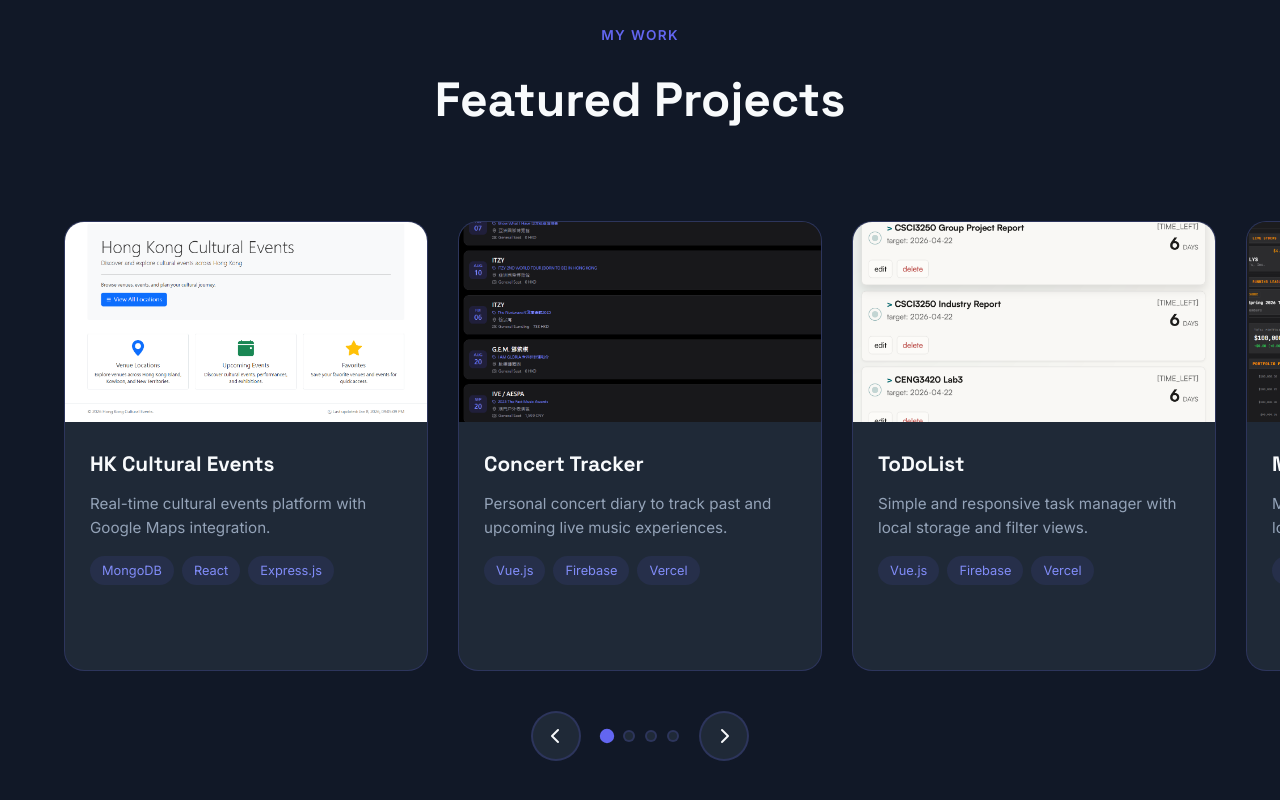
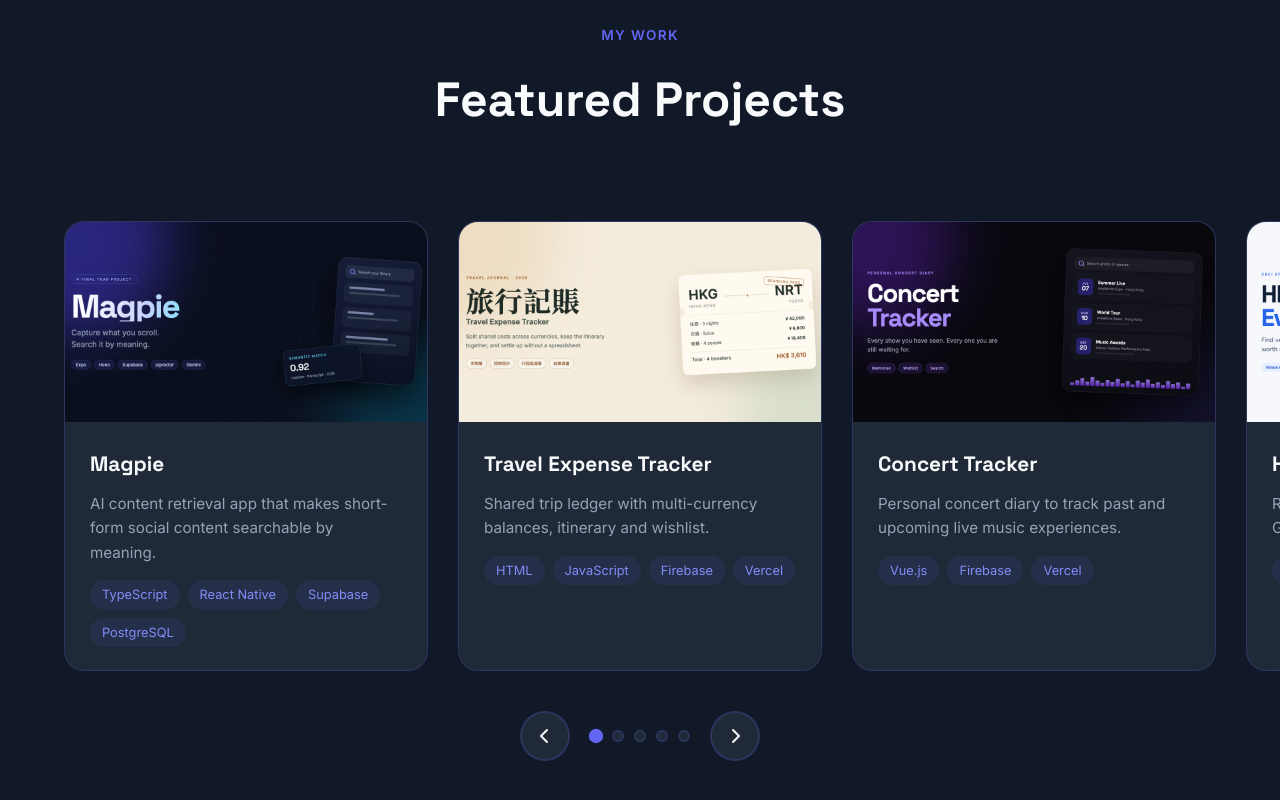
Before and after one commit to Funnywai/Funnywai.github.io, a plain HTML site: page index.html in a window 1280 px wide. Shown: the part 3540-4340 px from the top of the page. Drawn offline with Linux system fonts and the light colour scheme; animation ran at ten frames a second.

Commit message:
Refresh project showcase with Magpie, Travel, and new covers
Co-authored-by: sisyphus-dev-ai <sisyphus-dev-ai@users.noreply.github.com>

```diff
--- a/index.html
+++ b/index.html
@@ -177,9 +177,10 @@
                     <div class="stat-icon">
                         <i class="fas fa-code-branch"></i>
                     </div>
-                    <div class="stat-number" data-count="4">0</div>
+                    <div class="stat-number" data-count="5">0</div>
                     <div class="stat-label">Projects Completed</div>
                     <div class="stat-icons">
+                        <i class="fas fa-folder-open"></i>
                         <i class="fas fa-folder-open"></i>
                         <i class="fas fa-folder-open"></i>
                         <i class="fas fa-folder-open"></i>
@@ -353,7 +354,144 @@
                         <div class="card-inner">
                             <div class="card-front">
                                 <div class="project-image">
-                                    <img src="Picture/HKCulturalEvents.png" alt="HK Cultural Events">
+                                    <img src="Picture/magpie.png" alt="Magpie AI content retrieval app">
+                                    <div class="project-overlay">
+                                        <a href="https://github.com/Funnywai/FYP_Magpie" target="_blank" rel="noopener noreferrer" class="view-project">View Code</a>
+                                    </div>
+                                </div>
+                                <div class="project-content">
+                                    <h3>Magpie</h3>
+                                    <p>AI content retrieval app that makes short-form social content searchable by meaning.</p>
+                                    <div class="project-tech">
+                                        <span>TypeScript</span>
+                                        <span>React Native</span>
+                                        <span>Supabase</span>
+                                        <span>PostgreSQL</span>
+                                    </div>
+                                </div>
+                            </div>
+                            <div class="card-back">
+                                <h3>Magpie - AI Content Retrieval</h3>
+                                <p>Final-year project: a pnpm monorepo with an Expo client and Hono API sharing Zod schemas, backed by a 12-table Supabase schema with row-level security.</p>
+                                <div class="project-features">
+                                    <div class="feature">
+                                        <i class="fas fa-magnifying-glass"></i>
+                                        <span>Semantic Search</span>
+                                    </div>
+                                    <div class="feature">
+                                        <i class="fas fa-lock"></i>
+                                        <span>JWT + RLS</span>
+                                    </div>
+                                    <div class="feature">
+                                        <i class="fas fa-vial"></i>
+                                        <span>pgTAP in CI</span>
+                                    </div>
+                                </div>
+                                <a href="https://github.com/Funnywai/FYP_Magpie" target="_blank" rel="noopener noreferrer" class="btn btn-primary">
+                                    <span>View Code</span>
+                                    <i class="fab fa-github"></i>
+                                </a>
+                            </div>
+                        </div>
+                    </div>
+
+                    <!-- Project Card 2 -->
+                    <div class="project-card" data-index="1">
+                        <div class="card-inner">
+                            <div class="card-front">
+                                <div class="project-image">
+                                    <img src="Picture/travel.png" alt="Travel expense tracker app">
+                                    <div class="project-overlay">
+                                        <a href="https://github.com/Funnywai/Travel" target="_blank" rel="noopener noreferrer" class="view-project">View Code</a>
+                                    </div>
+                                </div>
+                                <div class="project-content">
+                                    <h3>Travel Expense Tracker</h3>
+                                    <p>Shared trip ledger with multi-currency balances, itinerary and wishlist.</p>
+                                    <div class="project-tech">
+                                        <span>HTML</span>
+                                        <span>JavaScript</span>
+                                        <span>Firebase</span>
+                                        <span>Vercel</span>
+                                    </div>
+                                </div>
+                            </div>
+                            <div class="card-back">
+                                <h3>Travel Expense Tracker</h3>
+                                <p>A mobile-first travel journal: split bills across currencies, settle balances with a min-transactions algorithm, and share itineraries and wishlists in real time.</p>
+                                <div class="project-features">
+                                    <div class="feature">
+                                        <i class="fas fa-coins"></i>
+                                        <span>Multi-currency</span>
+                                    </div>
+                                    <div class="feature">
+                                        <i class="fas fa-scale-balanced"></i>
+                                        <span>Settlement Engine</span>
+                                    </div>
+                                    <div class="feature">
+                                        <i class="fas fa-cloud"></i>
+                                        <span>Real-time Sync</span>
+                                    </div>
+                                </div>
+                                <a href="https://github.com/Funnywai/Travel" target="_blank" rel="noopener noreferrer" class="btn btn-primary">
+                                    <span>View Code</span>
+                                    <i class="fab fa-github"></i>
+                                </a>
+                            </div>
+                        </div>
+                    </div>
+
+                    <!-- Project Card 3 -->
+                    <div class="project-card" data-index="2">
+                        <div class="card-inner">
+                            <div class="card-front">
+                                <div class="project-image">
+                                    <img src="Picture/concert-tracker.png" alt="Concert Tracker">
+                                    <div class="project-overlay">
+                                        <a href="https://concert-tracker-woad.vercel.app/" target="_blank" rel="noopener noreferrer" class="view-project">View Project</a>
+                                    </div>
+                                </div>
+                                <div class="project-content">
+                                    <h3>Concert Tracker</h3>
+                                    <p>Personal concert diary to track past and upcoming live music experiences.</p>
+                                    <div class="project-tech">
+                                        <span>Vue.js</span>
+                                        <span>Firebase</span>
+                                        <span>Vercel</span>
+                                    </div>
+                                </div>
+                            </div>
+                            <div class="card-back">
+                                <h3>Concert Tracker</h3>
+                                <p>A personal concert tracking app to save concerts you've attended and plan future ones, with cloud sync and beautiful UI.</p>
+                                <div class="project-features">
+                                    <div class="feature">
+                                        <i class="fas fa-music"></i>
+                                        <span>Concert Diary</span>
+                                    </div>
+                                    <div class="feature">
+                                        <i class="fas fa-calendar-alt"></i>
+                                        <span>Event Planning</span>
+                                    </div>
+                                    <div class="feature">
+                                        <i class="fas fa-cloud"></i>
+                                        <span>Cloud Sync</span>
+                                    </div>
+                                </div>
+                                <a href="https://concert-tracker-woad.vercel.app/" target="_blank" rel="noopener noreferrer" class="btn btn-primary">
+                                    <span>View Project</span>
+                                    <i class="fas fa-external-link-alt"></i>
+                                </a>
+                            </div>
+                        </div>
+                    </div>
+
+                    <!-- Project Card 4 -->
+                    <div class="project-card" data-index="3">
+                        <div class="card-inner">
+                            <div class="card-front">
+                                <div class="project-image">
+                                    <img src="Picture/hk-cultural-events.png" alt="HK Cultural Events">
                                     <div class="project-overlay">
                                         <a href="https://csci-2720-project-eight.vercel.app/" target="_blank" rel="noopener noreferrer" class="view-project">View Project</a>
                                     </div>
@@ -385,106 +523,15 @@
                                         <span>Real-time Data</span>
                                     </div>
                                 </div>
-                                <a href="https://csci-2720-project-eight.vercel.app/" target="_blank" class="btn btn-primary">
+                                <a href="https://csci-2720-project-eight.vercel.app/" target="_blank" rel="noopener noreferrer" class="btn btn-primary">
                                     <span>View Project</span>
                                     <i class="fas fa-external-link-alt"></i>
                                 </a>
                             </div>
                         </div>
                     </div>
-
-                    <!-- Project Card 2 -->
-                    <div class="project-card" data-index="1">
-                        <div class="card-inner">
-                            <div class="card-front">
-                                <div class="project-image">
-                                    <img src="Picture/concert.png" alt="Concert Tracker">
-                                    <div class="project-overlay">
-                                        <a href="https://concert-tracker-woad.vercel.app/" target="_blank" rel="noopener noreferrer" class="view-project">View Project</a>
-                                    </div>
-                                </div>
-                                <div class="project-content">
-                                    <h3>Concert Tracker</h3>
-                                    <p>Personal concert diary to track past and upcoming live music experiences.</p>
-                                    <div class="project-tech">
-                                        <span>Vue.js</span>
-                                        <span>Firebase</span>
-                                        <span>Vercel</span>
-                                    </div>
-                                </div>
-                            </div>
-                            <div class="card-back">
-                                <h3>Concert Tracker</h3>
-                                <p>A personal concert tracking app to save concerts you've attended and plan future ones, with cloud sync and beautiful UI.</p>
-                                <div class="project-features">
-                                    <div class="feature">
-                                        <i class="fas fa-music"></i>
-                                        <span>Concert Diary</span>
-                                    </div>
-                                    <div class="feature">
-                                        <i class="fas fa-calendar-alt"></i>
-                                        <span>Event Planning</span>
-                                    </div>
-                                    <div class="feature">
-                                        <i class="fas fa-cloud"></i>
-                                        <span>Cloud Sync</span>
-                                    </div>
-                                </div>
-                                <a href="https://concert-tracker-woad.vercel.app/" target="_blank" class="btn btn-primary">
-                                    <span>View Project</span>
-                                    <i class="fas fa-external-link-alt"></i>
-                                </a>
-                            </div>
-                        </div>
-                    </div>
-
-                    <!-- Project Card 3 -->
-                    <div class="project-card" data-index="2">
-                        <div class="card-inner">
-                            <div class="card-front">
-                                <div class="project-image">
-                                    <img src="Picture/ToDoList.png" alt="ToDoList App">
-                                    <div class="project-overlay">
-                                        <a href="ToDoList/" class="view-project">View Project</a>
-                                    </div>
-                                </div>
-                                <div class="project-content">
-                                    <h3>ToDoList</h3>
-                                    <p>Simple and responsive task manager with local storage and filter views.</p>
-                                    <div class="project-tech">
-                                        <span>Vue.js</span>
-                                        <span>Firebase</span>
-                                        <span>Vercel</span>
-                                    </div>
-                                </div>
-                            </div>
-                            <div class="card-back">
-                                <h3>ToDoList App</h3>
-                                <p>A focused to-do experience with add/delete actions, completion tracking, status filtering, and persistent browser storage.</p>
-                                <div class="project-features">
-                                    <div class="feature">
-                                        <i class="fas fa-list-check"></i>
-                                        <span>Task Filtering</span>
-                                    </div>
-                                    <div class="feature">
-                                        <i class="fas fa-hard-drive"></i>
-                                        <span>Local Storage</span>
-                                    </div>
-                                    <div class="feature">
-                                        <i class="fas fa-mobile-alt"></i>
-                                        <span>Responsive Layout</span>
-                                    </div>
-                                </div>
-                                <a href="https://to-do-list-8aa8108a8-funnywais-projects.vercel.app" class="btn btn-primary">
-                                    <span>View Project</span>
-                                    <i class="fas fa-external-link-alt"></i>
-                                </a>
-                            </div>
-                        </div>
-                    </div>
-
-                    <!-- Project Card 4 -->
-                    <div class="project-card" data-index="3">
+                    <!-- Project Card 5 -->
+                    <div class="project-card" data-index="4">
                         <div class="card-inner">
                             <div class="card-front">
                                 <div class="project-image">
@@ -520,7 +567,7 @@
                                         <span>Dockerized + Heroku</span>
                                     </div>
                                 </div>
-                                <a href="https://mockfund.ethannggggg.me/" target="_blank" class="btn btn-primary">
+                                <a href="https://mockfund.ethannggggg.me/" target="_blank" rel="noopener noreferrer" class="btn btn-primary">
                                     <span>View Project</span>
                                     <i class="fas fa-external-link-alt"></i>
                                 </a>
@@ -539,6 +586,7 @@
                         <button class="dot" data-index="1"></button>
                         <button class="dot" data-index="2"></button>
                         <button class="dot" data-index="3"></button>
+                        <button class="dot" data-index="4"></button>
                     </div>
                     <button class="carousel-btn next" id="nextBtn" aria-label="Next project">
                         <i class="fas fa-chevron-right"></i>
```
Also changed, not shown: Picture/concert-tracker.png (added), Picture/hk-cultural-events.png (added), Picture/magpie.png (added), Picture/travel.png (added).
